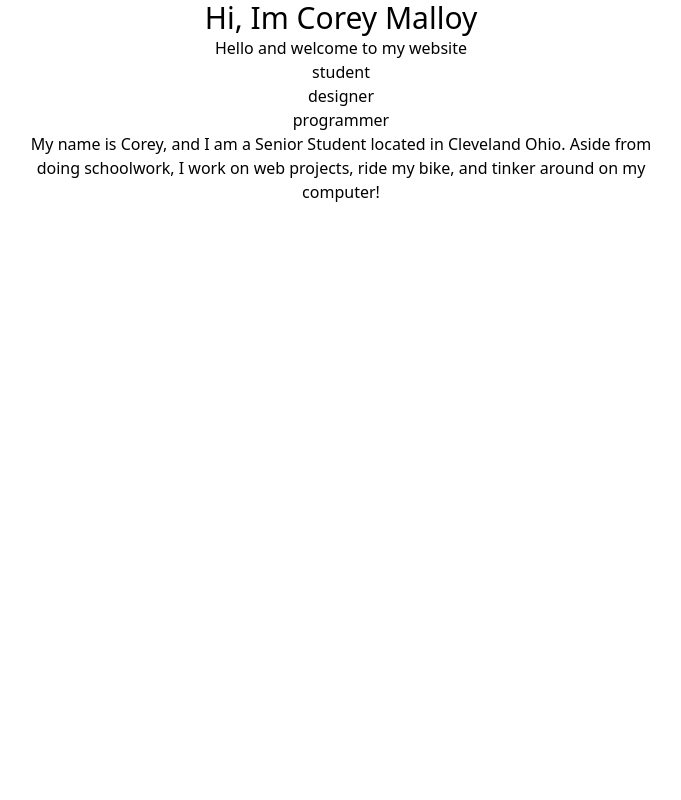
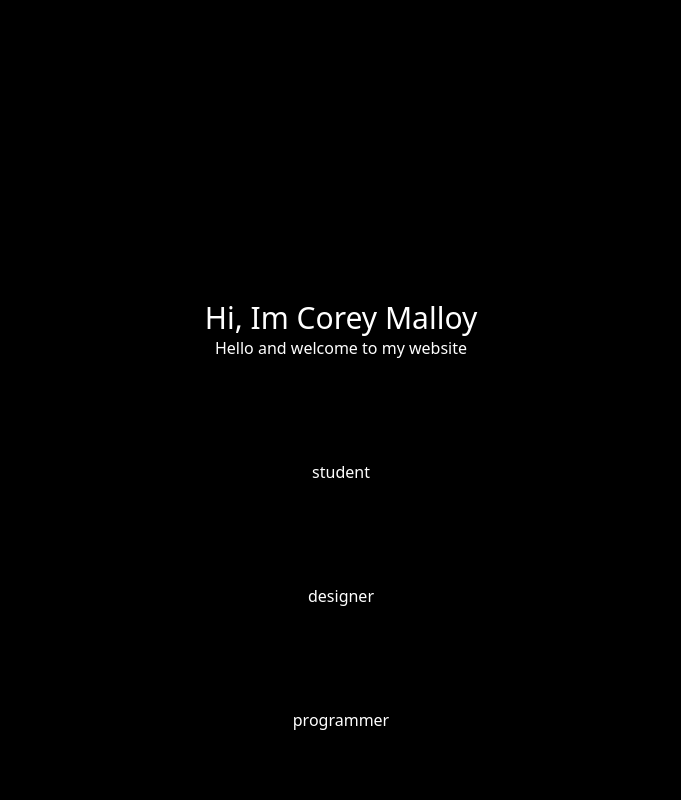
Before and after one commit to CoreyMalloy/portfolioWebsite, a React (Vite) app: page / in a window 1280 px wide. Shown: the top 800 px of the page, without its empty margins (299-980 px from the left). Built offline with nearby package versions, Linux system fonts and the light colour scheme.

Commit message:
minor change

```diff
--- a/src/App.css
+++ b/src/App.css
@@ -0,0 +1,5 @@
+*{
+    margin: 100px;
+    color: white;
+    background-color: black;
+}
--- a/src/App.jsx
+++ b/src/App.jsx
@@ -13,8 +13,7 @@ function App() {
             <li>designer</li>
             <li>programmer</li>
           </ul>
-          <p>My name is Corey, and I am a Senior Student located in Cleveland Ohio. Aside from doing schoolwork, I work on web projects, ride my bike, and tinker around on my computer!
-            </p>
+          <p>My name is Corey, and I am a Senior Student located in Cleveland Ohio. Aside from doing schoolwork, I work on web projects, ride my bike, and tinker around on my computer!</p>
         </div>
       </div>
     </>
```
